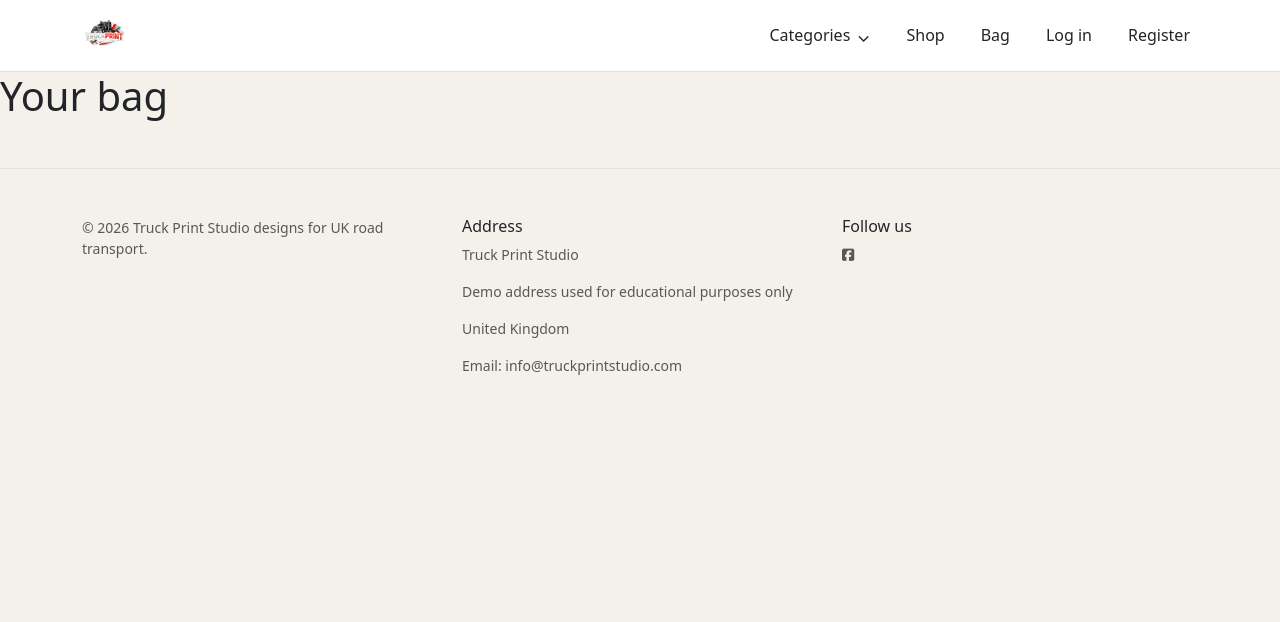
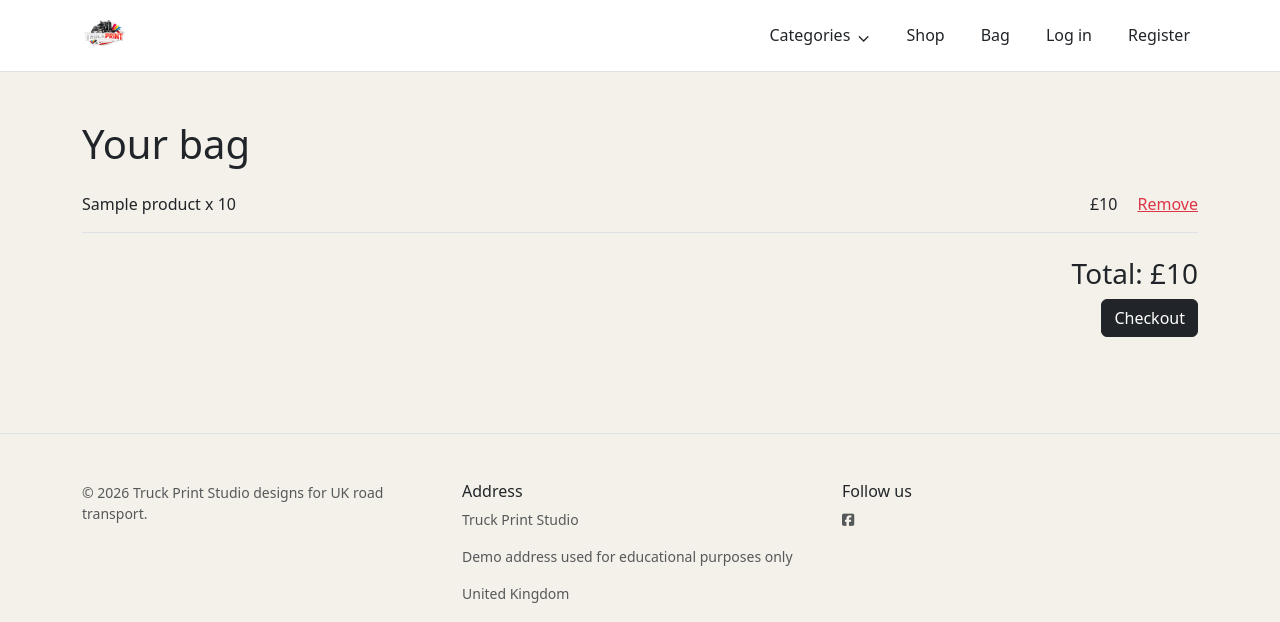
Before and after one commit to 11florin/truck_print_studio, a Django app: template templates/shop/cart.html in a window 1280 px wide. Shown: the top 622 px of the page. Run offline with Django 5.2, Linux system fonts and the light colour scheme; the template is opened without the code that fills it: most values are stand-ins (such as "Sample title", 1, 10 or a date in 2020); parts of the project's set-up code (start-up, migrations or seed data) failed here and were passed over; some libraries are stand-ins or nearby versions.

Commit message:
Added cart page

```diff
--- a/shop/templates/shop/base.html
+++ b/shop/templates/shop/base.html
@@ -4,13 +4,13 @@
   <head>
     <meta charset="utf-8" />
     <meta name="viewport" content="width=device-width, initial-scale=1" />
-    <title>{% block title %}{% endblock %}</title>
+    <title>{% block title %}Truck Print Studio{% endblock %}</title>
     <!-- Bootstrap -->
     <link
       href="https://cdn.jsdelivr.net/npm/bootstrap@5.3.8/dist/css/bootstrap.min.css"
       rel="stylesheet"
     />
-    <link rel="stylesheet" href="{% static 'css/style.css' %}">
+    <link rel="stylesheet" href="{% static 'css/style.css' %}" />
   </head>
   <body>
     <nav class="navbar navbar-expand-lg bg-white border-bottom">
@@ -20,7 +20,7 @@
             src="{% static 'images/logo.png' %}"
             alt="Truck Print Studio"
             height="45"
-                    >
+          />
         </a>
         <button
           class="navbar-toggler"
@@ -39,11 +39,14 @@
               <summary class="nav-link text-dark">Categories</summary>
               <div class="category-submenu">
                 <a href="{% url 'shop:list' %}">All</a>
-                                <a href="{% url 'shop:category' 'cab-driver' %}">Cab &amp; Driver
+                <a href="{% url 'shop:category' 'cab-driver' %}"
+                  >Cab &amp; Driver
                 </a>
-                                <a href="{% url 'shop:category' 'haulage-life' %}">Haulage Life
+                <a href="{% url 'shop:category' 'haulage-life' %}"
+                  >Haulage Life
                 </a>
-                                <a href="{% url 'shop:category' 'uk-motorways' %}">UK Motorway
+                <a href="{% url 'shop:category' 'uk-motorways' %}"
+                  >UK Motorway
                 </a>
               </div>
             </details>
@@ -52,15 +55,19 @@
             {% if user.is_authenticated %}
             <form method="post" action="{% url 'accounts:logout' %}">
               {% csrf_token %}
-                                <button type="submit" class="nav-link text-dark border-0 bg-transparent">
+              <button
+                type="submit"
+                class="nav-link text-dark border-0 bg-transparent"
+              >
                 Log out
               </button>
-
             </form>
             {% else %}
-                        <a class="nav-link text-dark" href="{% url 'accounts:login' %}">Log in
+            <a class="nav-link text-dark" href="{% url 'accounts:login' %}"
+              >Log in
             </a>
-                        <a class="nav-link text-dark" href="{% url 'accounts:register' %}">Register
+            <a class="nav-link text-dark" href="{% url 'accounts:register' %}"
+              >Register
             </a>
             {% endif %}
           </div>
@@ -105,22 +112,25 @@
                         target="_blank"
                         rel="noopener noreferrer"
                         aria-label="Facebook"
-                        ><i class="fa-brands fa-square-facebook"></i></a
-                    >
+                        ><i class="fa-brands fa-square-facebook"></i
+                    ></a>
                     <a
                         class="text-muted"
                         href="https://www.linkedin.com/"
                         target="_blank"
                         rel="noopener noreferrer"
                         aria-label="LinkedIn"
-                        ><i class="fa-brands fa-square-linkedin"></i></a
-                    >
+                        ><i class="fa-brands fa-square-linkedin"></i
+                    ></a>
                     </div>
                 </div>
             </div>
         </div>
     </footer>
     <script src="https://cdn.jsdelivr.net/npm/bootstrap@5.3.8/dist/js/bootstrap.bundle.min.js"></script>
-        <script src="https://kit.fontawesome.com/7306ceb67d.js" crossorigin="anonymous"></script>
+    <script
+      src="https://kit.fontawesome.com/7306ceb67d.js"
+      crossorigin="anonymous"
+    ></script>
   </body>
 </html>
--- a/templates/shop/cart.html
+++ b/templates/shop/cart.html
@@ -1,4 +1,24 @@
 {% extends "shop/base.html" %}
 {% block content %}
-<h1>Your bag</h1>
+<div class="container py-5">
+  <h1>Your bag</h1>
+  {% for item in items %}
+    <div class="d-flex justify-content-between border-bottom py-3">
+      <span>{{ item.product.name }} x {{ item.quantity }}</span>
+      <span>
+        £{{ item.total }}
+        <a href="{% url 'shop:cart_remove' item.product.id %}"
+           class="text-danger ms-3">Remove</a>
+      </span>
+    </div>
+  {% empty %}
+    <p>Your bag is empty.</p>
+  {% endfor %}
+  {% if items %}
+    <h3 class="text-end mt-4">Total: £{{ total }}</h3>
+    <div class="text-end">
+      <a href="{% url 'orders:checkout' %}" class="btn btn-dark">Checkout</a>
+    </div>
+  {% endif %}
+</div>
 {% endblock %}
```
Also changed, not shown: shop/views.py (+6 -8 lines). Lines whose indentation alone changed are shown as unchanged.
